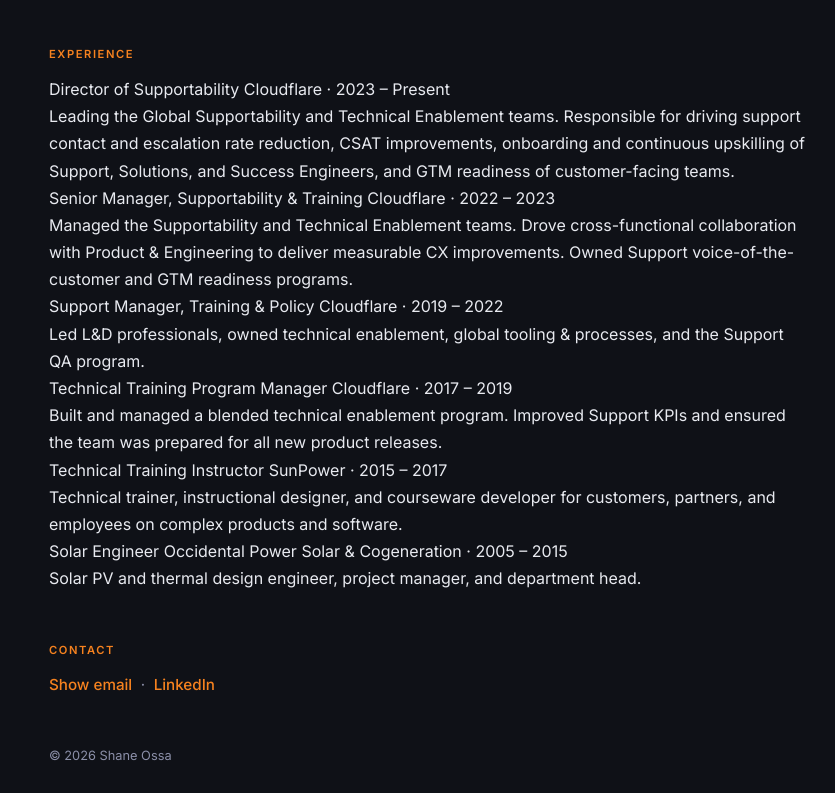
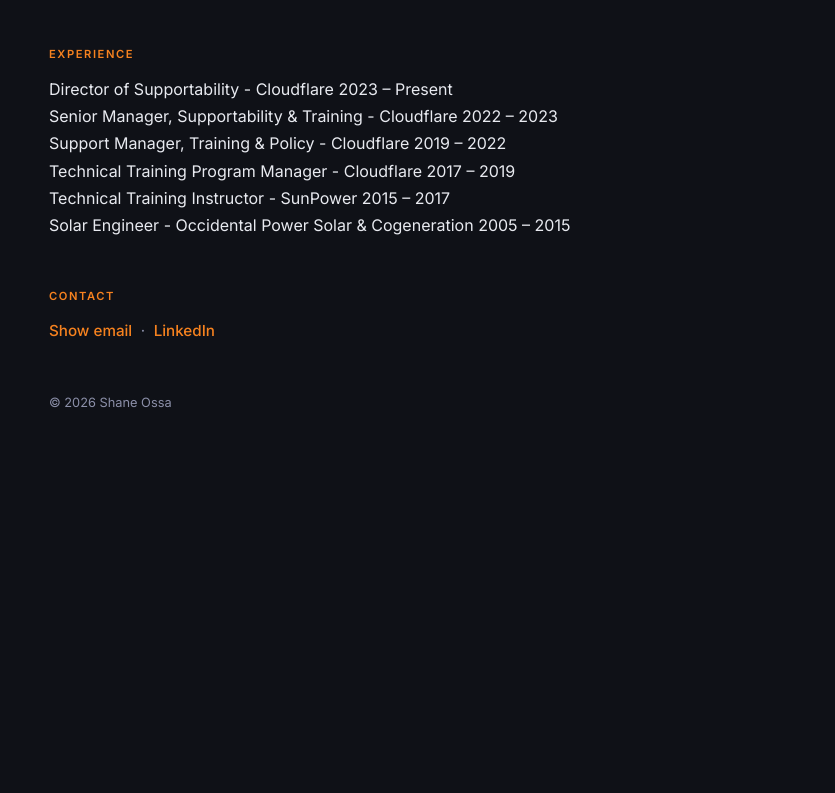
Before and after one commit to shaneossa/shaneossa-resume, a plain HTML site: page index.html in a window 1280 px wide. Shown: the part 819-1612 px from the top of the page, without its empty margins (211-1046 px from the left). After the commit the page ends 1297 px from the top, so only its background shows below. Drawn offline with Linux system fonts and the light colour scheme.

Commit message:
Simplify experience section: titles, companies, dates only

```diff
--- a/index.html
+++ b/index.html
@@ -47,50 +47,44 @@
 
       <div class="job">
         <div class="job-header">
-          <span class="job-title">Director of Supportability</span>
-          <span class="job-meta">Cloudflare &middot; 2023 &ndash; Present</span>
+          <span class="job-title">Director of Supportability - Cloudflare</span>
+          <span class="job-meta">2023 &ndash; Present</span>
         </div>
-        <p>Leading the Global Supportability and Technical Enablement teams. Responsible for driving support contact and escalation rate reduction, CSAT improvements, onboarding and continuous upskilling of Support, Solutions, and Success Engineers, and GTM readiness of customer-facing teams.</p>
       </div>
 
       <div class="job">
         <div class="job-header">
-          <span class="job-title">Senior Manager, Supportability &amp; Training</span>
-          <span class="job-meta">Cloudflare &middot; 2022 &ndash; 2023</span>
+          <span class="job-title">Senior Manager, Supportability &amp; Training - Cloudflare</span>
+          <span class="job-meta">2022 &ndash; 2023</span>
         </div>
-        <p>Managed the Supportability and Technical Enablement teams. Drove cross-functional collaboration with Product &amp; Engineering to deliver measurable CX improvements. Owned Support voice-of-the-customer and GTM readiness programs.</p>
       </div>
 
       <div class="job">
         <div class="job-header">
-          <span class="job-title">Support Manager, Training &amp; Policy</span>
-          <span class="job-meta">Cloudflare &middot; 2019 &ndash; 2022</span>
+          <span class="job-title">Support Manager, Training &amp; Policy - Cloudflare</span>
+          <span class="job-meta">2019 &ndash; 2022</span>
         </div>
-        <p>Led L&amp;D professionals, owned technical enablement, global tooling &amp; processes, and the Support QA program.</p>
       </div>
 
       <div class="job">
         <div class="job-header">
-          <span class="job-title">Technical Training Program Manager</span>
-          <span class="job-meta">Cloudflare &middot; 2017 &ndash; 2019</span>
+          <span class="job-title">Technical Training Program Manager - Cloudflare</span>
+          <span class="job-meta">2017 &ndash; 2019</span>
         </div>
-        <p>Built and managed a blended technical enablement program. Improved Support KPIs and ensured the team was prepared for all new product releases.</p>
       </div>
 
       <div class="job">
         <div class="job-header">
-          <span class="job-title">Technical Training Instructor</span>
-          <span class="job-meta">SunPower &middot; 2015 &ndash; 2017</span>
+          <span class="job-title">Technical Training Instructor - SunPower</span>
+          <span class="job-meta">2015 &ndash; 2017</span>
         </div>
-        <p>Technical trainer, instructional designer, and courseware developer for customers, partners, and employees on complex products and software.</p>
       </div>
 
       <div class="job">
         <div class="job-header">
-          <span class="job-title">Solar Engineer</span>
-          <span class="job-meta">Occidental Power Solar &amp; Cogeneration &middot; 2005 &ndash; 2015</span>
+          <span class="job-title">Solar Engineer - Occidental Power Solar &amp; Cogeneration</span>
+          <span class="job-meta">2005 &ndash; 2015</span>
         </div>
-        <p>Solar PV and thermal design engineer, project manager, and department head.</p>
       </div>
     </section>
 
```
